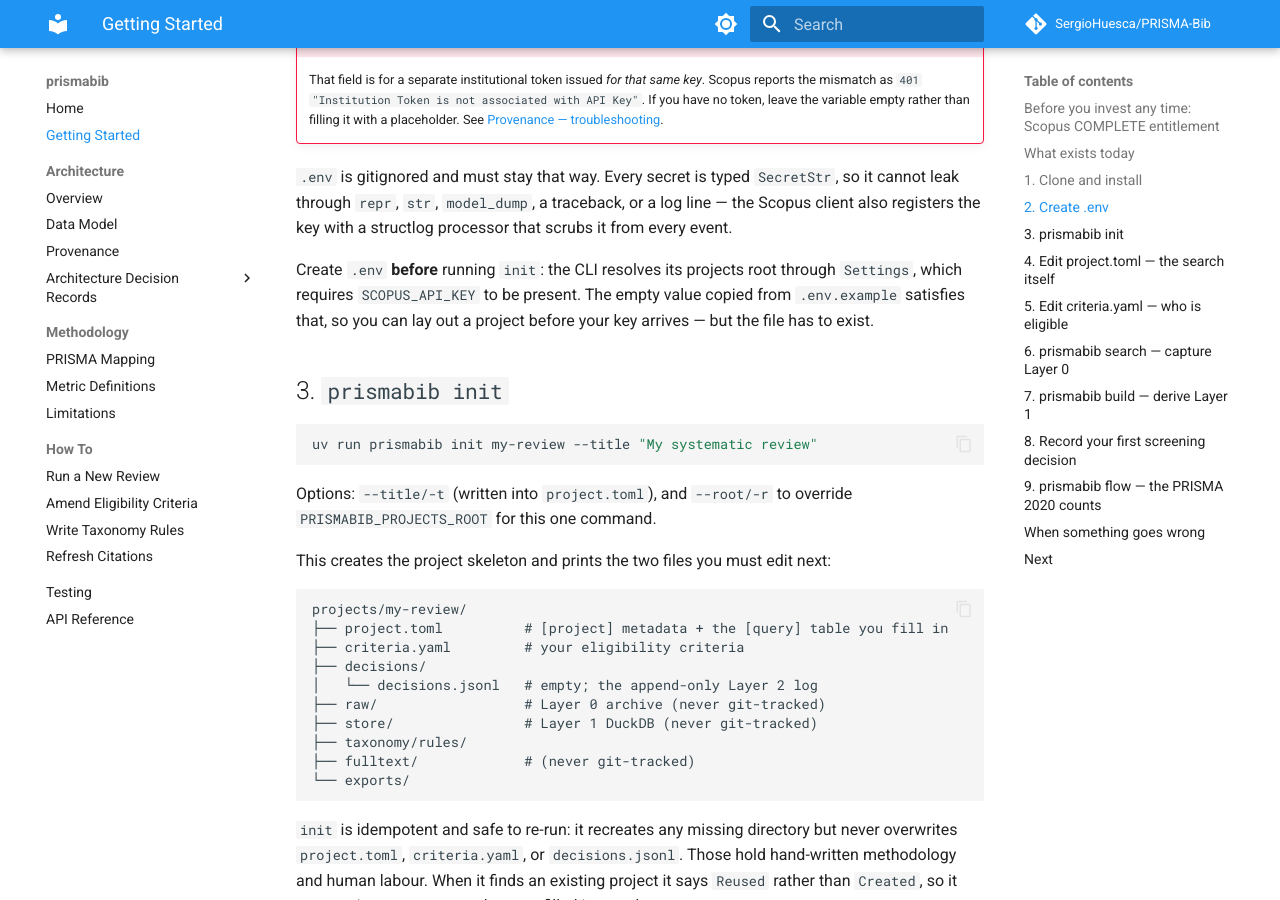
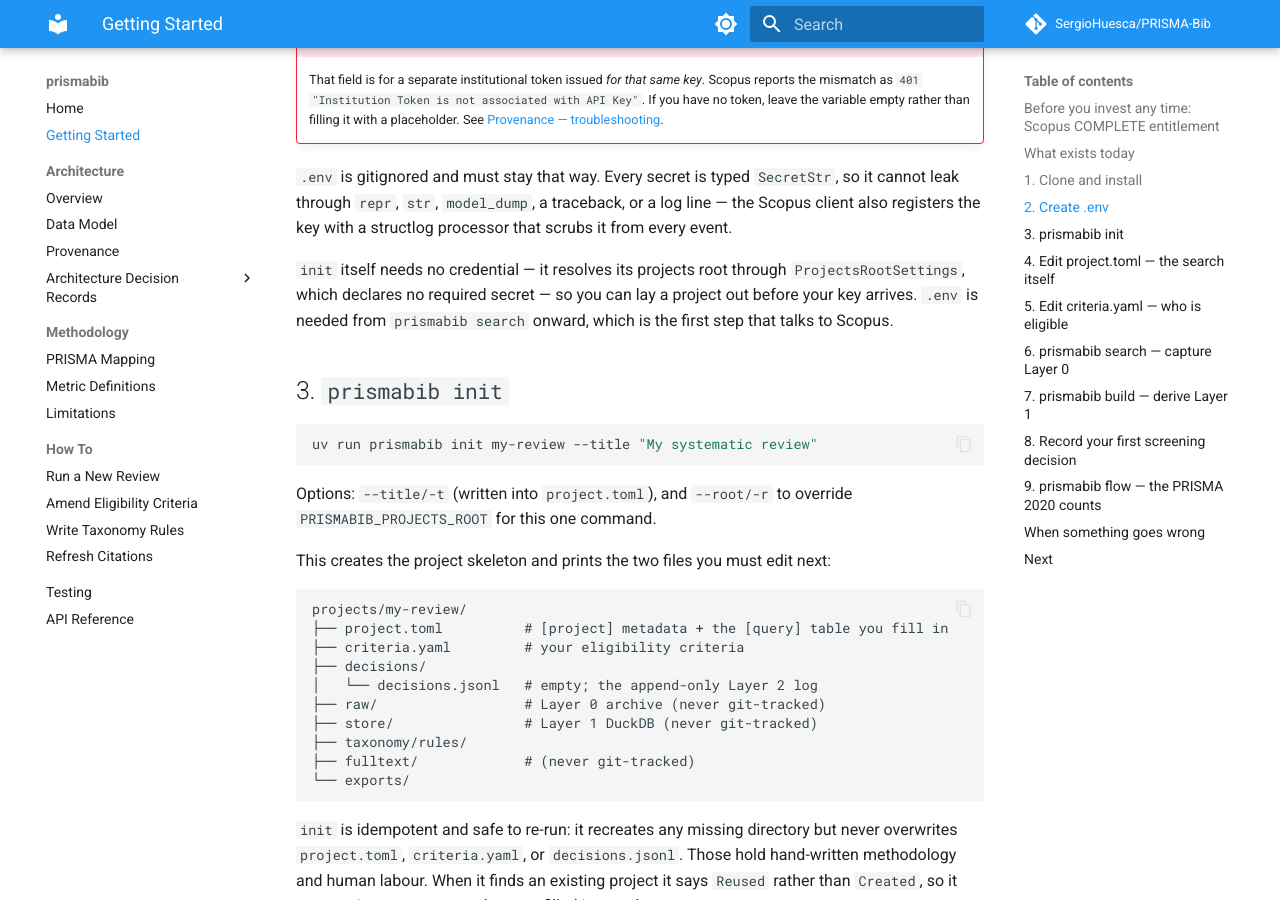
Before and after one commit to SergioHuesca/PRISMA-Bib, an MkDocs documentation site: the page built from docs/getting-started.md, in a window 1280 px wide and 900 px high, scrolled down 2408 px. Built offline with MkDocs 1.6.1 and Material for MkDocs 9.7.7, drawn with Linux system fonts in a browser that asks for light colours; comment, search, counter and statistics services are not loaded.

Commit message:
Copilot #14: docs described the pre-fix init behaviour; handle SSH remotes
Three doc passages told readers that `.env` must exist before `prismabib
init` because the CLI resolves its projects root through `Settings`. That was
true when they were written and stopped being true a few commits later, when
the CLI moved to `ProjectsRootSettings`. Copilot caught the contradiction
against the code as merged.

The README was worse than merely stale: its snippet put `cp .env.example .env`
above `init` while the paragraph below said no key was needed. `.env` now
appears immediately above `search`, which is the first step that touches the
network. Re-walked the quickstart from an empty directory with SCOPUS_API_KEY
unset to confirm it is true as written.

`_origin_slug()` only stripped an HTTPS prefix, so an SSH `origin`
(`git@github.com:owner/repo.git` or `ssh://`) yielded a value that is not
`owner/name` -- breaking the very fork portability the change was made for.
Now handles all three forms.

Co-Authored-By: Claude Opus 5 <noreply@anthropic.com>

```diff
--- a/docs/getting-started.md
+++ b/docs/getting-started.md
@@ -111,10 +111,10 @@ PRISMABIB_PROJECTS_ROOT=./projects
 cannot leak through `repr`, `str`, `model_dump`, a traceback, or a log line — the Scopus
 client also registers the key with a structlog processor that scrubs it from every event.
 
-Create `.env` **before** running `init`: the CLI resolves its projects root through
-`Settings`, which requires `SCOPUS_API_KEY` to be present. The empty value copied from
-`.env.example` satisfies that, so you can lay out a project before your key arrives — but
-the file has to exist.
+`init` itself needs no credential — it resolves its projects root through
+`ProjectsRootSettings`, which declares no required secret — so you can lay a project out
+before your key arrives. `.env` is needed from `prismabib search` onward, which is the
+first step that talks to Scopus.
 
 ## 3. `prismabib init`
 
```
Also changed, not shown: README.md (+4 -3 lines), docs/how-to/run-a-new-review.md (+4 -3 lines), 1 other file.
